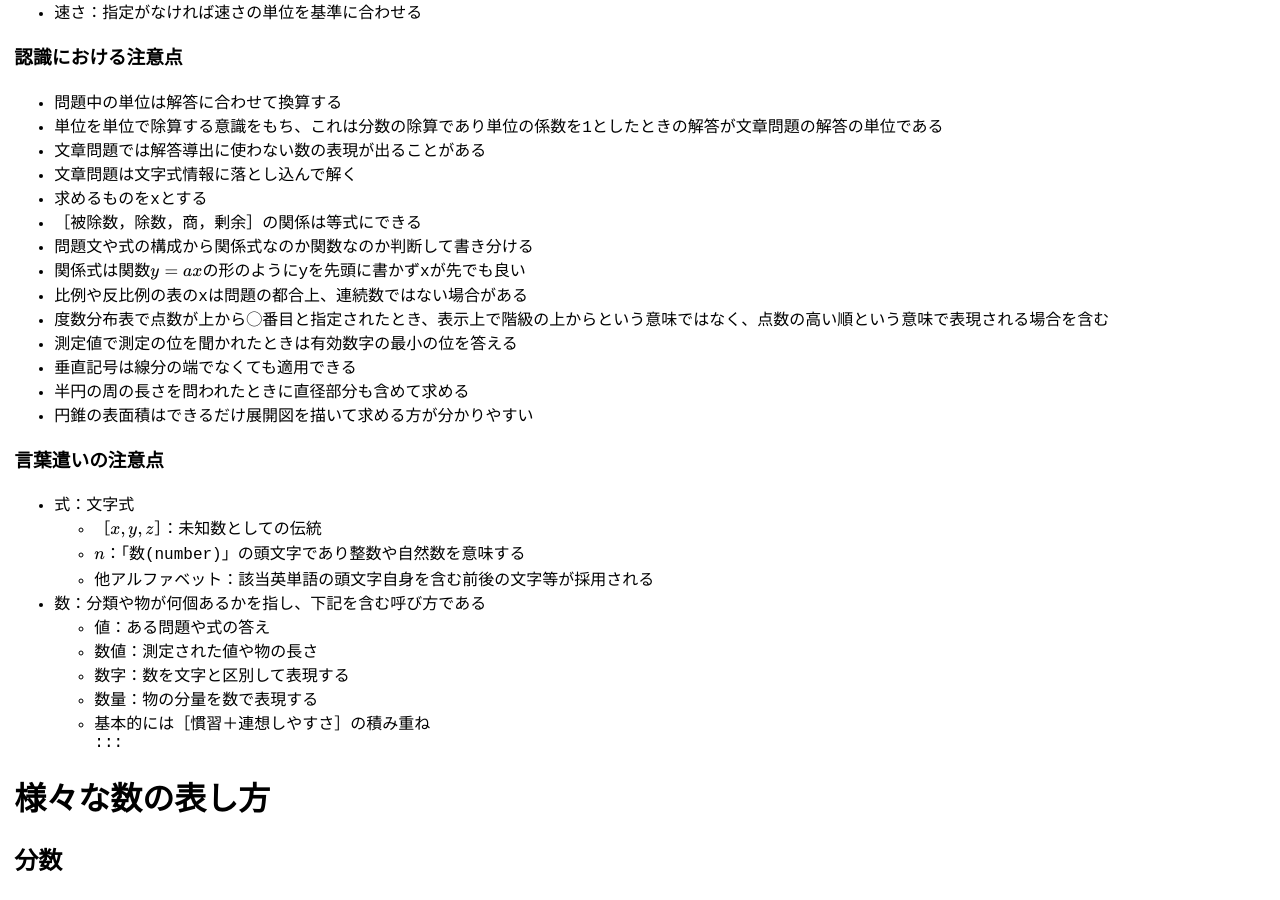
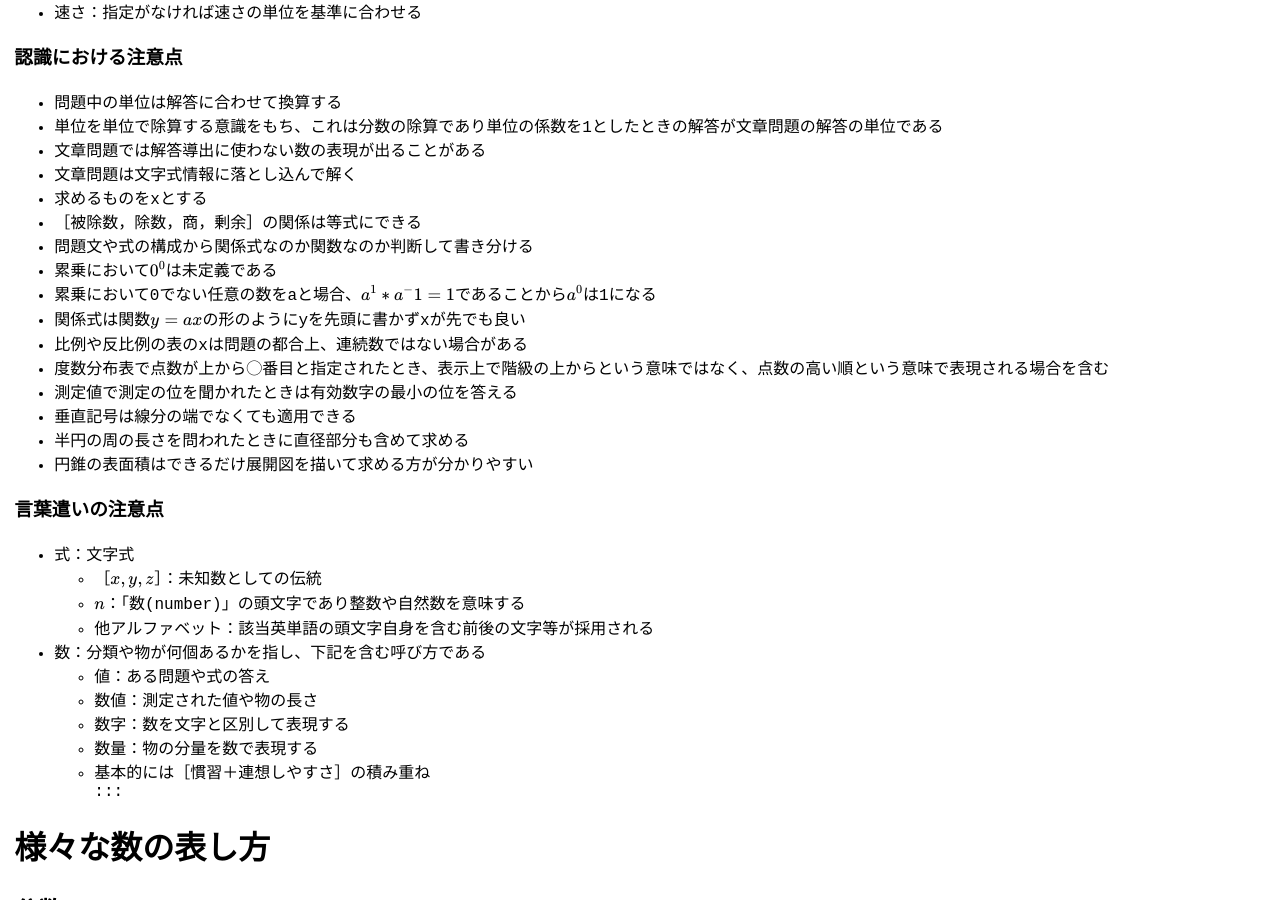
Before and after one commit to zoldof/algo-notes-ci, a Jekyll site: the page built from docs/dist/chu1/index.md, in a window 1280 px wide and 900 px high, scrolled down 1425 px. Built offline with Jekyll 4.4.1, drawn with Linux system fonts in a browser that asks for light colours.

Commit message:
Update index.md

```diff
--- a/docs/dist/chu1/index.md
+++ b/docs/dist/chu1/index.md
@@ -60,6 +60,8 @@ robots: noindex
 - 求めるものをxとする
 - ［被除数，除数，商，剰余］の関係は等式にできる
 - 問題文や式の構成から関係式なのか関数なのか判断して書き分ける
+- 累乗において$0^0$は未定義である
+- 累乗において0でない任意の数をaと場合、$a^1*a^-1=1$であることから$a^0$は1になる
 - 関係式は関数$y=ax$の形のようにyを先頭に書かずxが先でも良い
 - 比例や反比例の表のxは問題の都合上、連続数ではない場合がある
 - 度数分布表で点数が上から◯番目と指定されたとき、表示上で階級の上からという意味ではなく、点数の高い順という意味で表現される場合を含む
```
